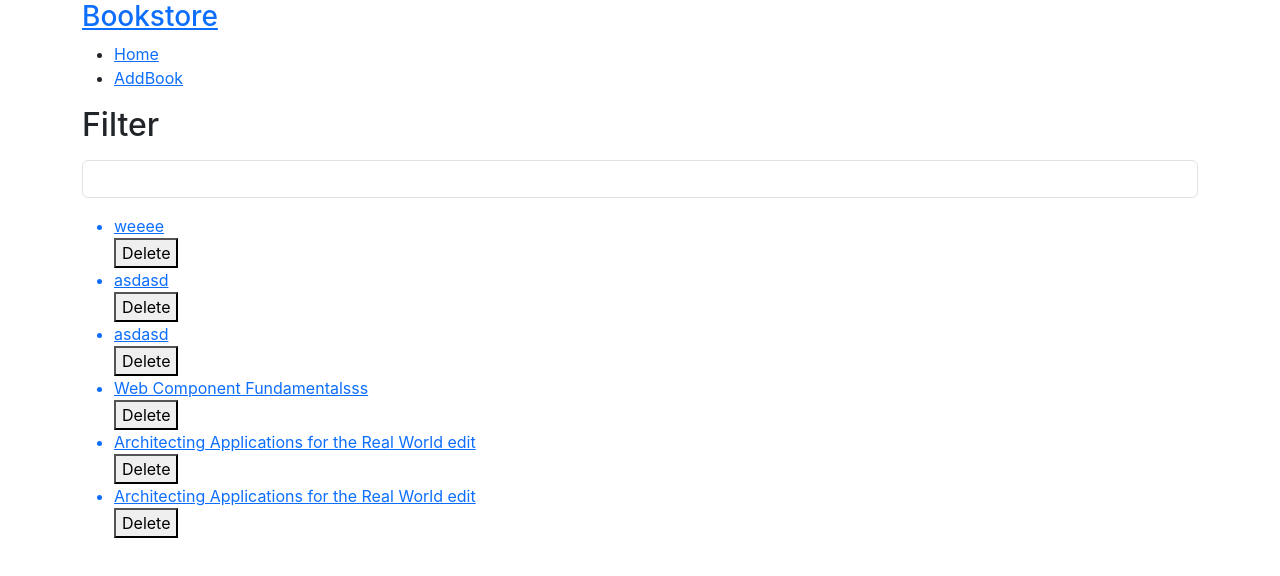
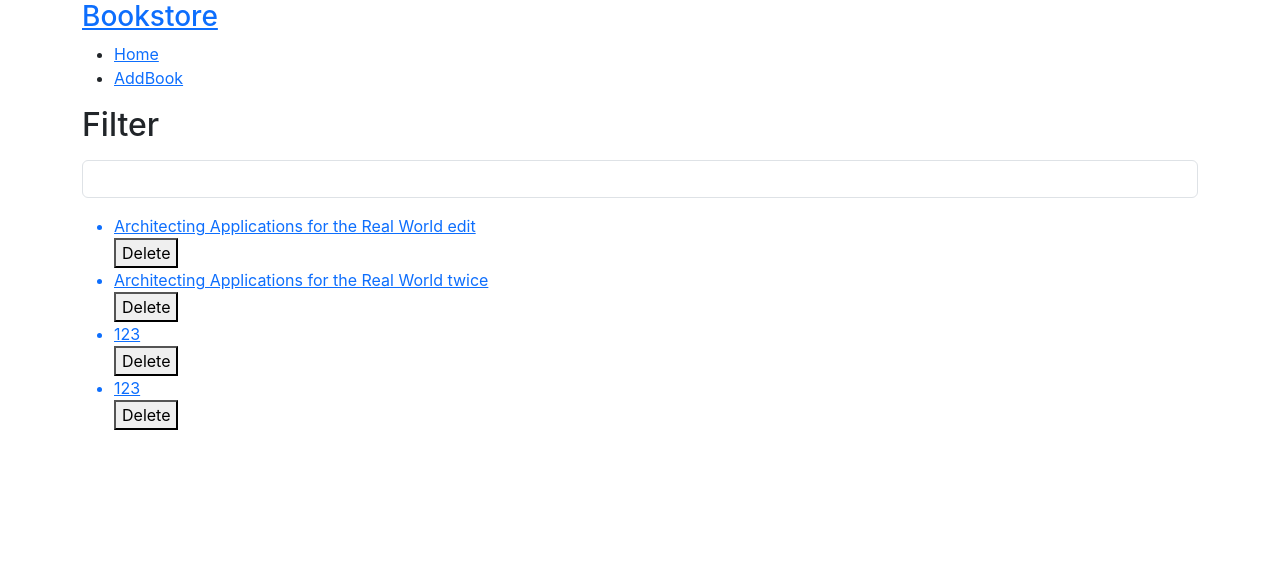
Before and after one commit to priyanka19697/Bookstore, a React (Create React App) app: page / in a window 1280 px wide. Shown: the top 576 px of the page. Built offline with nearby package versions, Linux system fonts and the light colour scheme; data requests are answered from the project's data file.

Commit message:
text message

```diff
--- a/db.json
+++ b/db.json
@@ -1,52 +1,8 @@
 {
   "books": [
     {
-      "title": "weeee",
-      "author": "123 dogi",
-      "isbn": "123",
-      "publicationDate": "123",
-      "publisher": "123`",
-      "price": "123",
-      "genre": "123",
-      "format": "123",
-      "id": 6
-    },
-    {
-      "title": "asdasd",
-      "author": "123",
-      "isbn": "123",
-      "publicationDate": "123",
-      "publisher": "123`",
-      "price": "123",
-      "genre": "123",
-      "format": "123",
-      "id": 7
-    },
-    {
-      "title": "asdasd",
-      "author": "123",
-      "isbn": "123",
-      "publicationDate": "123",
-      "publisher": "123`",
-      "price": "123",
-      "genre": "123",
-      "format": "123",
-      "id": 8
-    },
-    {
-      "title": "Web Component Fundamentalsss",
-      "author": "buny",
-      "isbn": "123",
-      "publicationDate": "123",
-      "publisher": "vinit",
-      "price": "hot",
-      "genre": "sexy",
-      "format": "wooo",
-      "id": 9
-    },
-    {
       "title": "Architecting Applications for the Real World edit",
-      "author": "buny",
+      "author": "bunny",
       "isbn": "123",
       "publicationDate": "ads",
       "publisher": "asd",
@@ -56,7 +12,7 @@
       "id": 10
     },
     {
-      "title": "Architecting Applications for the Real World edit",
+      "title": "Architecting Applications for the Real World  twice",
       "author": "buny and dogi",
       "isbn": "123",
       "publicationDate": "ads",
@@ -65,6 +21,28 @@
       "genre": "asdas",
       "format": "asd",
       "id": 11
+    },
+    {
+      "title": "123",
+      "author": "1233",
+      "isbn": "789",
+      "publicationDate": "897",
+      "publisher": "123",
+      "price": "123",
+      "genre": "123",
+      "format": "123",
+      "id": 12
+    },
+    {
+      "title": "123",
+      "author": "123",
+      "isbn": "123",
+      "publicationDate": "123",
+      "publisher": null,
+      "price": null,
+      "genre": null,
+      "format": null,
+      "id": 13
     }
   ]
 }
--- a/src/components/AddBook.js
+++ b/src/components/AddBook.js
@@ -14,11 +14,11 @@ class AddBook extends Component {
 	};
 
 	checkExistence = () => {
-		if(this.props.match.params.bookId ) {
-			console.log("FOUND BOOKID");
+		if (this.props.match.params.bookId) {
+			console.log('FOUND BOOKID');
 			// now get the book from server
 			// bad way to make network call for 1 book but works
-			getBook(this.props.match.params.bookId).then((book) => {
+			getBook(this.props.match.params.bookId).then(book => {
 				this.setState({
 					title: book.title,
 					author: book.author,
@@ -28,14 +28,13 @@ class AddBook extends Component {
 					price: book.price,
 					genre: book.genre,
 					format: book.format,
-					id: book.id // setting id is important
-				})
-			})
+					id: book.id, // setting id is important
+				});
+			});
+		} else {
+			console.log('NO BOOKID FOUND'); // so render empty form
 		}
-		 else{
-			 console.log("NO BOOKID FOUND"); // so render empty form
-		 }
-	}
+	};
 
 	componentDidMount() {
 		this.checkExistence();
@@ -50,11 +49,12 @@ class AddBook extends Component {
 	handleSubmit = e => {
 		e.preventDefault();
 		saveBook(this.state); //adding to state
+		this.props.history.push('/');
 	};
 
 	render() {
 		console.log(this.props);
-		console.log("STATE", this.state)
+		console.log('STATE', this.state);
 		return (
 			<div className="container">
 				<div className="form-group">
@@ -62,35 +62,83 @@ class AddBook extends Component {
 						<label htmlFor="title">
 							<h4>Title</h4>
 						</label>
-						<input type="text" value={this.state.title} className="form-control" id="title" onChange={this.handleChange} />
+						<input
+							type="text"
+							value={this.state.title}
+							className="form-control"
+							id="title"
+							onChange={this.handleChange}
+						/>
 						<label htmlFor="author">
 							<h4>Author</h4>
 						</label>
-						<input type="text" value={this.state.author} id="author" className="form-control" onChange={this.handleChange} />
+						<input
+							type="text"
+							value={this.state.author}
+							id="author"
+							className="form-control"
+							onChange={this.handleChange}
+						/>
 						<label htmlFor="isbn">
 							<h4>ISBN</h4>
 						</label>
-						<input type="text" value={this.state.isbn} id="isbn" className="form-control" onChange={this.handleChange} />
+						<input
+							type="text"
+							value={this.state.isbn}
+							id="isbn"
+							className="form-control"
+							onChange={this.handleChange}
+						/>
 						<label htmlFor="publicationDate" className="">
 							<h4>PublicationDate</h4>
 						</label>
-						<input type="text" value={this.state.publicationDate} id="publicationDate" className="form-control" onChange={this.handleChange} />
+						<input
+							type="text"
+							value={this.state.publicationDate}
+							id="publicationDate"
+							className="form-control"
+							onChange={this.handleChange}
+						/>
 						<label htmlFor="publisher" className="">
 							<h4>Publisher</h4>
 						</label>
-						<input type="text" value={this.state.publisher} id="publisher" className="form-control" onChange={this.handleChange} />
+						<input
+							type="text"
+							value={this.state.publisher}
+							id="publisher"
+							className="form-control"
+							onChange={this.handleChange}
+						/>
 						<label htmlFor="price" className="">
 							<h4>Price</h4>
 						</label>
-						<input type="text" id="price" value={this.state.price} className="form-control" onChange={this.handleChange} />
+						<input
+							type="text"
+							id="price"
+							value={this.state.price}
+							className="form-control"
+							onChange={this.handleChange}
+						/>
 						<label htmlFor="genre" className="">
 							<h4>Genre</h4>
 						</label>
-						<input type="text" id="genre" value={this.state.genre} className="form-control" onChange={this.handleChange} />
+						<input
+							type="text"
+							id="genre"
+							value={this.state.genre}
+							className="form-control"
+							onChange={this.handleChange}
+						/>
 						<label htmlFor="format" className="">
 							<h4>Format</h4>
 						</label>
-						<input type="text" id="format" value={this.state.format} className="form-control" onChange={this.handleChange} />
+						<input
+							type="text"
+							id="format"
+							value={this.state.format}
+							className="form-control"
+							onChange={this.handleChange}
+						/>
 						<button className="btn btn-default m-3">Submit</button>
 					</form>
 				</div>
--- a/src/components/ViewBooks.js
+++ b/src/components/ViewBooks.js
@@ -1,7 +1,7 @@
 import React, { Component } from 'react';
 import BookApi from '../data/BookApi';
 import { deleteBook } from '../data/BookApi';
-import {Link } from 'react-router-dom'
+import { Link } from 'react-router-dom';
 
 class ViewBook extends Component {
 	state = {
@@ -22,17 +22,35 @@ class ViewBook extends Component {
 		console.log(this.props);
 	};
 
+	onDeleteClick = id => {
+		deleteBook(id);
+		let books = this.state.books.filter(book => {
+			return book.id !== id;
+		});
+
+		this.setState({
+			books: books,
+		});
+	};
 
 	render() {
 		let books = this.state.books ? this.state.books : [];
 		console.log(this.props);
 		// Entire book list, only render when filter is empty
 		const bookList = books.map(book => {
-			console.log(book.id)
+			console.log(book.id);
 			return (
 				<div>
-					<Link to={"/edit/"+ book.id}><li>{book.title}</li></Link>
-					<button onClick={(e) => {deleteBook(book.id)}}>Delete</button>
+					<Link to={'/edit/' + book.id}>
+						<li>{book.title}</li>
+					</Link>
+					<button
+						onClick={e => {
+							this.onDeleteClick(book.id);
+						}}
+					>
+						Delete
+					</button>
 				</div>
 			);
 		});
```
Also changed, not shown: src/components/ËditBook.js (added).
